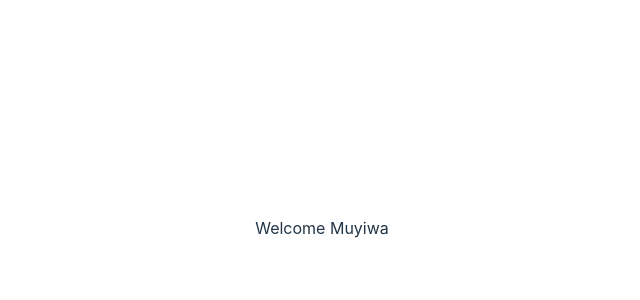
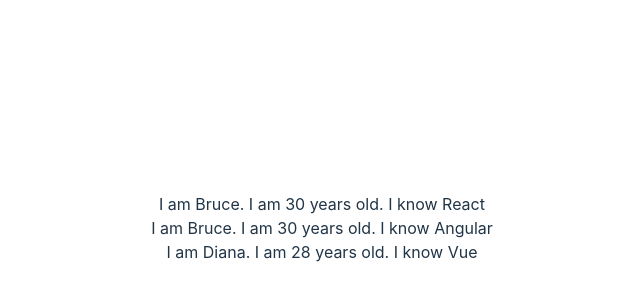
Before and after one commit to muyiwadosunmu/React_Class_Components, a React (Vite) app: page / in a window 1280 px wide. Shown: the part 172-472 px from the top of the page, without its empty margins (318-958 px from the left). Built offline with nearby package versions, Linux system fonts and the light colour scheme.

Commit message:
Contains video 17 & 18

```diff
--- a/src/App.jsx
+++ b/src/App.jsx
@@ -2,12 +2,12 @@
 import reactLogo from "./assets/react.svg";
 import viteLogo from "/vite.svg";
 import "./App.css";
-import UserGreeting from "./components/UserGreeting";
+import NameList from "./components/NameList";
 
 function App() {
   return (
     <div className="App">
-      <UserGreeting />
+      <NameList />
     </div>
   );
 }
--- /dev/null
+++ b/src/components/NameList.jsx
@@ -0,0 +1,31 @@
+import React from "react";
+import Person from "./Person";
+
+const NameList = () => {
+  const persons = [
+    {
+      id: 1,
+      name: "Bruce",
+      age: 30,
+      skill: "React",
+    },
+    {
+      id: 2,
+      name: "Bruce",
+      age: 30,
+      skill: "Angular",
+    },
+    {
+      id: 3,
+      name: "Diana",
+      age: 28,
+      skill: "Vue",
+    },
+  ];
+  const personList = persons.map((person) => (
+    <Person key={person.id} person={person} />
+  ));
+  return <div>{personList}</div>;
+};
+
+export default NameList;
--- /dev/null
+++ b/src/components/Person.jsx
@@ -0,0 +1,11 @@
+import React from "react";
+
+const Person = ({ person }) => {
+  return (
+    <div>
+      I am {person.name}. I am {person.age} years old. I know {person.skill}
+    </div>
+  );
+};
+
+export default Person;
--- a/src/components/UserGreeting.jsx
+++ /dev/null
@@ -1,37 +0,0 @@
-import React, { Component } from "react";
-
-class UserGreeting extends Component {
-  constructor(props) {
-    super(props);
-
-    this.state = {
-      isLoggedIn: true,
-    };
-  }
-  render() {
-    /// 1 Variable implementation
-    /* let message;
-    if (this.state.isLoggedIn) {
-      message = <div>Welcome Guest</div>;
-    } else {
-      message = <div>Welcome Muyiwa</div>;
-    }
-    return <div>{message}</div>; */
-    /// 2
-    /* if (this.state.isLoggedIn) {
-      return <div>Welcome Muyiwa</div>;
-    } else {
-      return <div>Welcome Guest</div>;
-    } */
-    // 3 Ternary Operator
-    return this.state.isLoggedIn ? (
-      <div>Welcome Muyiwa</div>
-    ) : (
-      <div>Welcome Guest</div>
-    );
-    //4 Using shortcircuit(do something or nothing)
-    /* return this.state.isLoggedIn && <div>Welcome Muyiwa</div>; */
-  }
-}
-
-export default UserGreeting;
```
